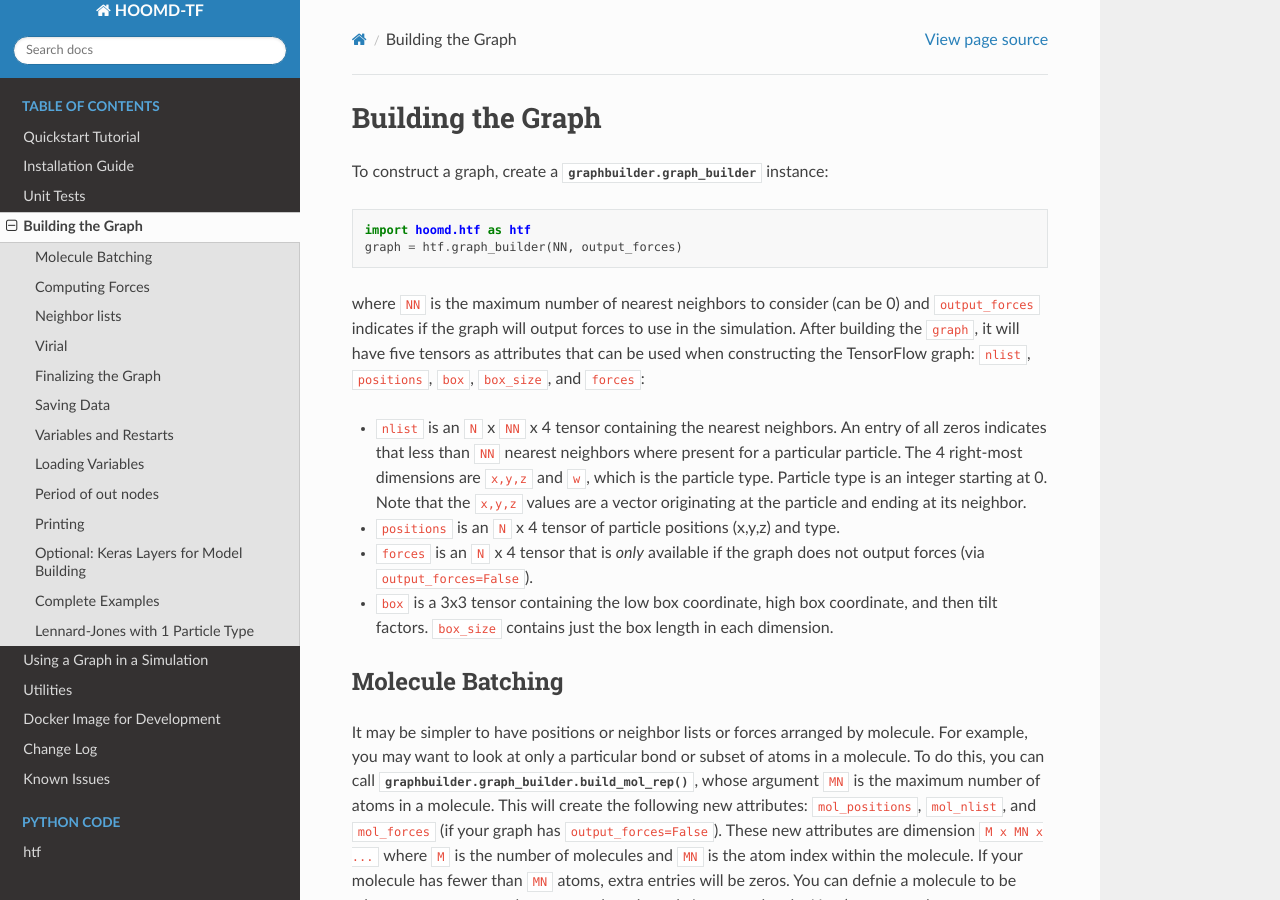
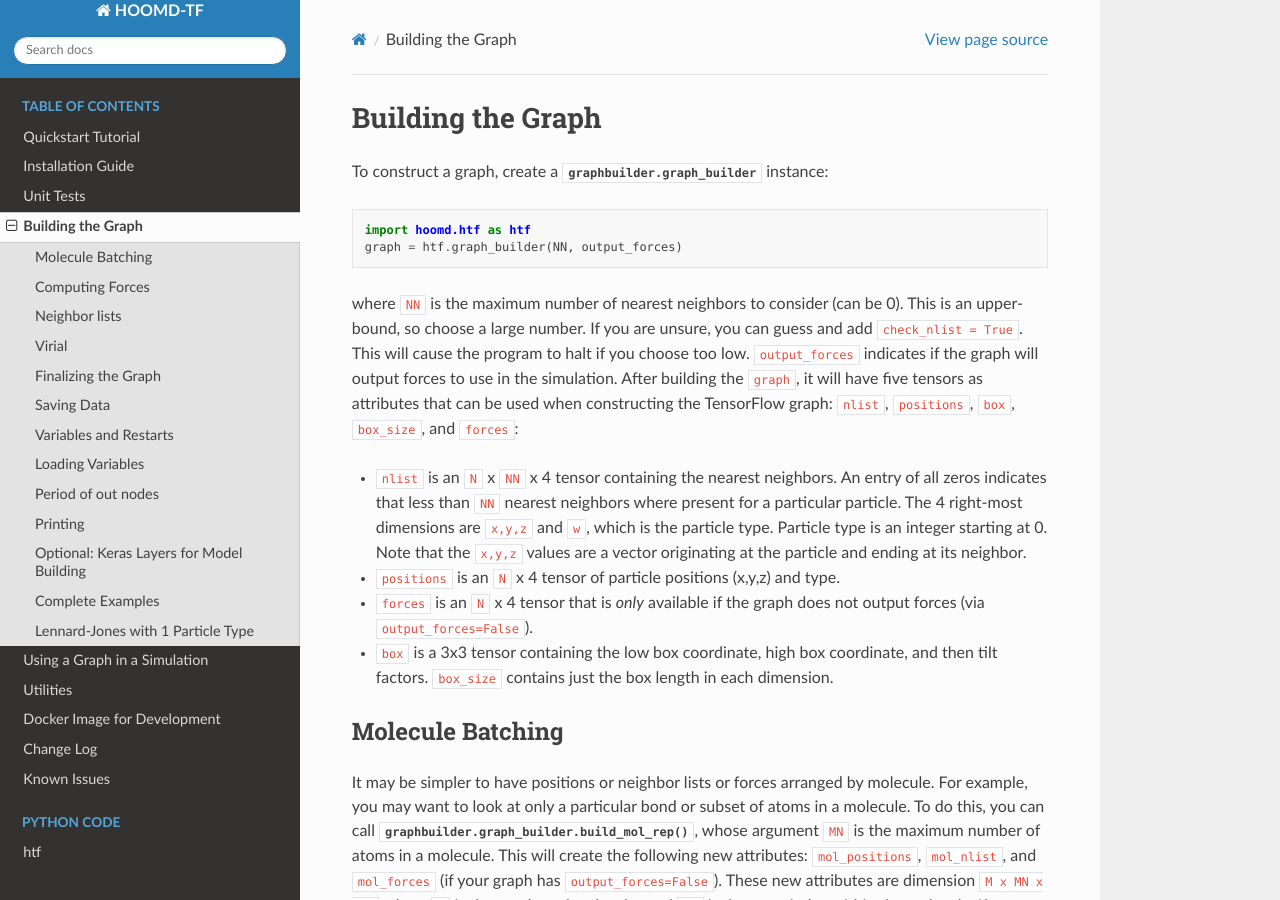
Before and after one commit to ur-whitelab/hoomd-tf, a Sphinx documentation site: the page built from sphinx-docs/source/building_the_graph.rst, in a window 1280 px wide and 900 px high. Built offline with Sphinx 7.4.7 and the Read the Docs theme 2.0.0, drawn with Linux system fonts in a browser that asks for light colours.

Commit message:
Added docs for new check_nlist flag

```diff
--- a/sphinx-docs/source/building_the_graph.rst
+++ b/sphinx-docs/source/building_the_graph.rst
@@ -10,11 +10,15 @@ To construct a graph, create a :py:class:`graphbuilder.graph_builder` instance:
     import hoomd.htf as htf
     graph = htf.graph_builder(NN, output_forces)
 
-where ``NN`` is the maximum number of nearest neighbors to consider (can
-be 0) and ``output_forces`` indicates if the graph will output forces to
-use in the simulation. After building the ``graph``, it will have five
-tensors as attributes that can be used when constructing the TensorFlow graph:
-``nlist``, ``positions``, ``box``, ``box_size``, and ``forces``:
+where ``NN`` is the maximum number of nearest neighbors to consider
+(can be 0). This is an upper-bound, so choose a large number. If you
+are unsure, you can guess and add ``check_nlist = True``. This will
+cause the program to halt if you choose too low.
+``output_forces`` indicates if the graph will output forces to use in
+the simulation. After building the ``graph``, it will have five
+tensors as attributes that can be used when constructing the
+TensorFlow graph: ``nlist``, ``positions``, ``box``, ``box_size``, and
+``forces``:
 
 * ``nlist`` is an ``N`` x ``NN`` x 4 tensor containing the nearest
   neighbors. An entry of all zeros indicates that less than ``NN`` nearest
```
Also changed, not shown: 1 other file.
